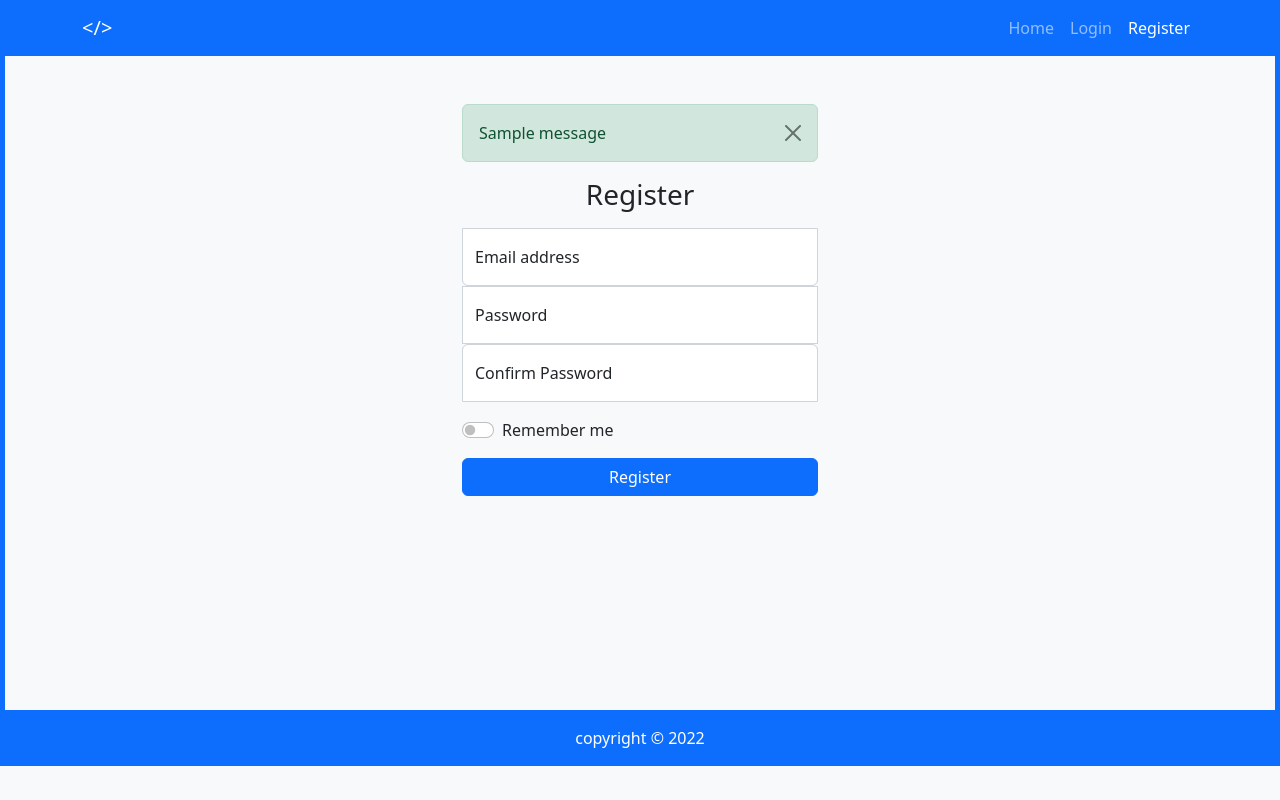
After one commit to shahsawoodshinwari/xyz, a Django app: page /accounts/register/ in a window 1280 px wide. The commit adds this page. Run offline with Django 4.2, Linux system fonts and the light colour scheme; one stand-in notice (Sample message) is shown.

Commit message:
worked on user authentication templates

```diff
--- a/templates/navbar.html
+++ b/templates/navbar.html
@@ -19,10 +19,10 @@
                 {% else %}
                 <li class="nav-item dropdown">
                     <a class="nav-link dropdown-toggle" href="#" role="button" data-bs-toggle="dropdown" aria-expanded="false">
-                        {{ request.user.get_username }}
+                        Settings
                     </a>
                     <ul class="dropdown-menu dropdown-menu-end">
-                        <li><a class="dropdown-item" href="#">Settings</a></li>
+                        <li><a class="dropdown-item" href="#">Profile</a></li>
                         <li><a class="dropdown-item" href="#">Dashboard</a></li>
                         <li>
                             <hr class="dropdown-divider">
--- /dev/null
+++ b/templates/user/register.html
@@ -0,0 +1,45 @@
+{% extends "layout.html" %}
+{% load static %}
+{% block head %}
+    <link rel="stylesheet" href="{% static 'user/css/user.css' %}">
+    {% endblock %}
+{% block main %}
+<div class="container pt-5">
+    <div class="row">
+        <div class="col-12 col-sm-8 col-md-6 col-lg-4 offset-sm-2 offset-md-3 offset-lg-4">
+        {% if messages %}
+            {% for message in messages %}
+                <div role=alert class="alert alert-{% if message.tags == 'error' %}danger{% else %}{{ message.tags }}{% endif %} alert-dismissible show fade">
+                    {{ message }}
+                    <button type="button" class="btn-close" data-bs-dismiss=alert aria-label=Close></button>
+                </div>
+            {% endfor %}
+        {% endif %}
+            <form method="post">
+                {% csrf_token %}
+                <h1 class="h3 mb-3 fw-normal text-center">Register</h1>
+                <div class="form-floating">
+                    <input type="email" class="form-control rounded-bottom-0" data-message="Please enter your email" id="email" placeholder="name@example.com" name="username">
+                    <label for="email">Email address</label>
+                </div>
+                <div class="form-floating">
+                    <input type="password" class="form-control rounded-top-0 rounded-bottom-0" id="password" name="password" placeholder="Password">
+                    <label for="password">Password</label>
+                </div>
+                <div class="form-floating mb-3">
+                    <input type="password" class="form-control rounded-top-0" id="confrim_password" name="confirmation" placeholder="Confirm Password">
+                    <label for="confrim_password">Confirm Password</label>
+                </div>
+                <div class="form-check form-switch mb-3">
+                    <input class="form-check-input" type="checkbox" name="remember_me" role="switch" id="remember-me">
+                    <label class="form-check-label" for="remember-me">Remember me</label>
+                </div>
+                <button class="btn w-100 btn-primary" type="submit" formaction="{% url 'user:register' %}">Register</button>
+            </form>
+        </div>
+    </div>
+</div>
+{% endblock %}
+{% block script %}
+    <script src="{% static 'user/js/user.js' %}"></script>
+{% endblock %}
```
Also changed, not shown: templates/base/index.html (+8 -0 lines), templates/user/authenticate.html (deleted, +0 -34 lines), templates/user/login.html (added, +41 -0 lines).
